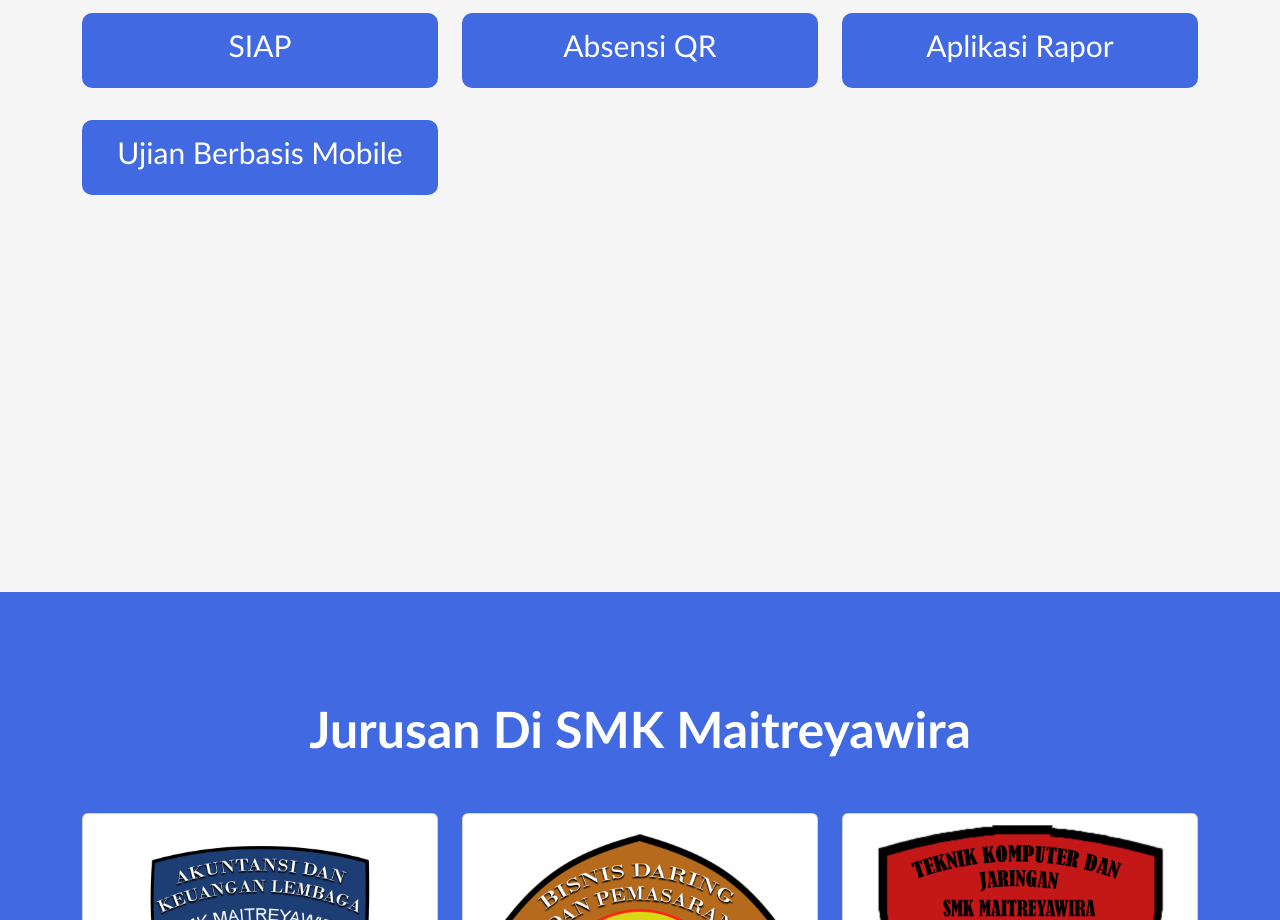
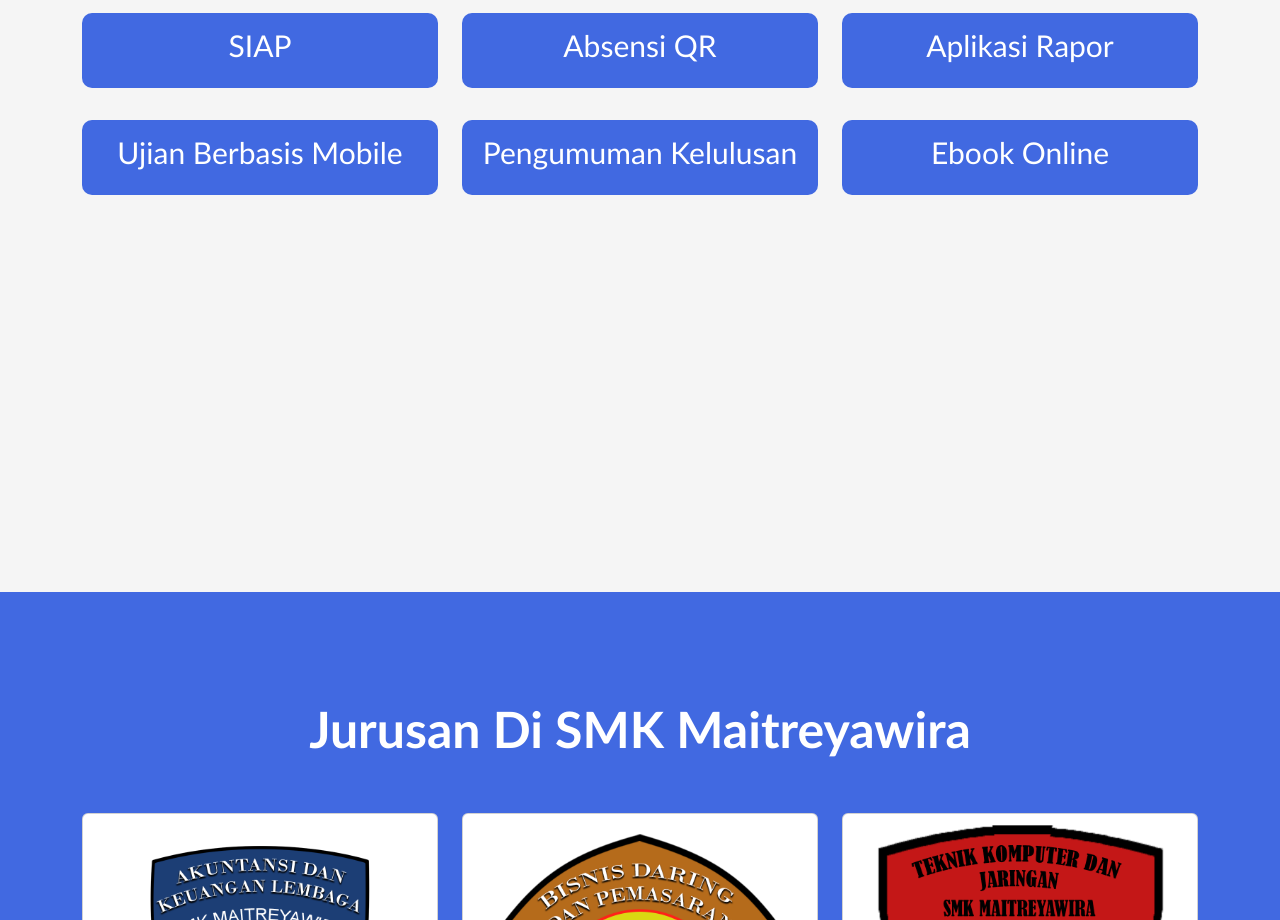
Before and after one commit to Fendyzhang88/smk-main, a plain HTML site: page index.html in a window 1280 px wide. Shown: the part 2103-3023 px from the top of the page. Drawn offline with Linux system fonts and the light colour scheme.

Commit message:
penambahan aplikasi

```diff
--- a/index.html
+++ b/index.html
@@ -454,6 +454,20 @@
               </div>
             </a>
           </div>
+          <div class="col-sm-4 my-3">
+            <a href="https://pengumuman.skatra-tpi.sch.id/">
+              <div class="box">
+                Pengumuman Kelulusan
+              </div>
+            </a>
+          </div>
+          <div class="col-sm-4 my-3">
+            <a href="https://ebook.skatra-tpi.sch.id/">
+              <div class="box">
+                Ebook Online
+              </div>
+            </a>
+          </div>
         </div>
       </div>
     </section>
```
